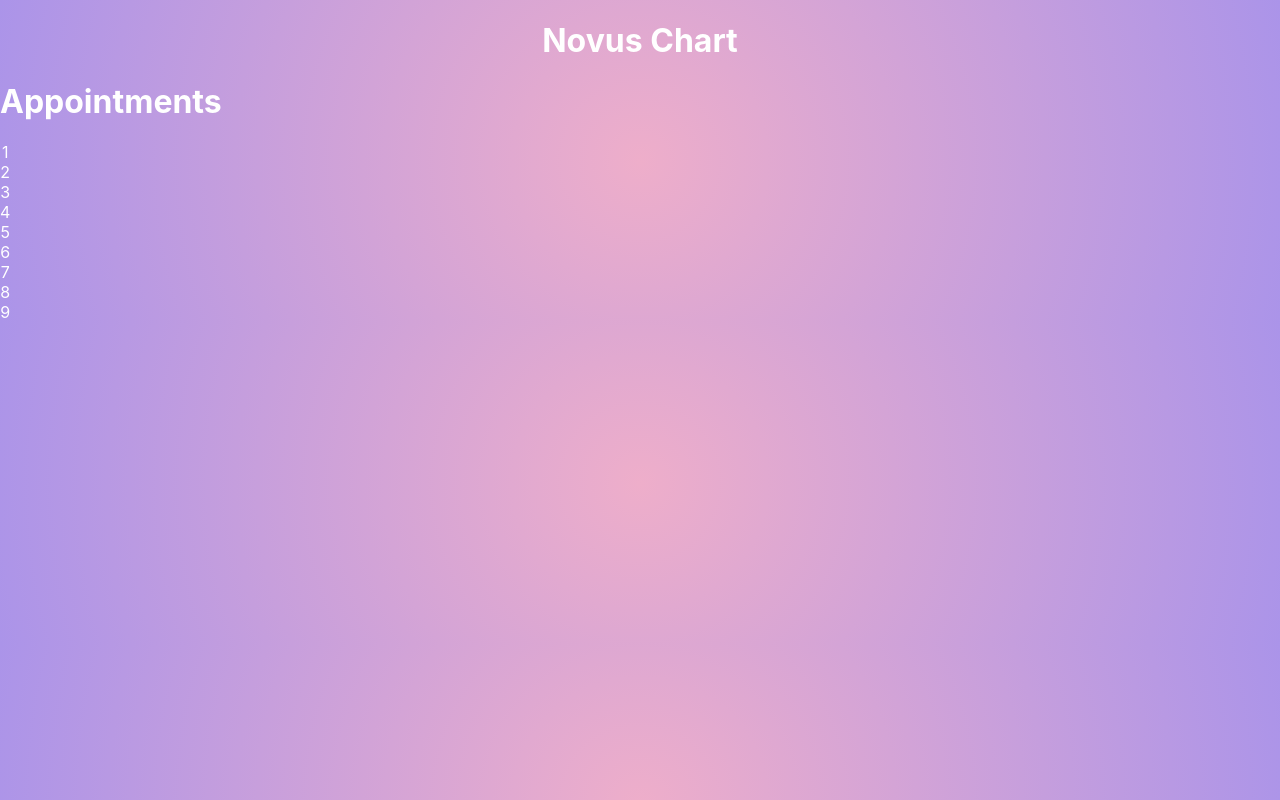
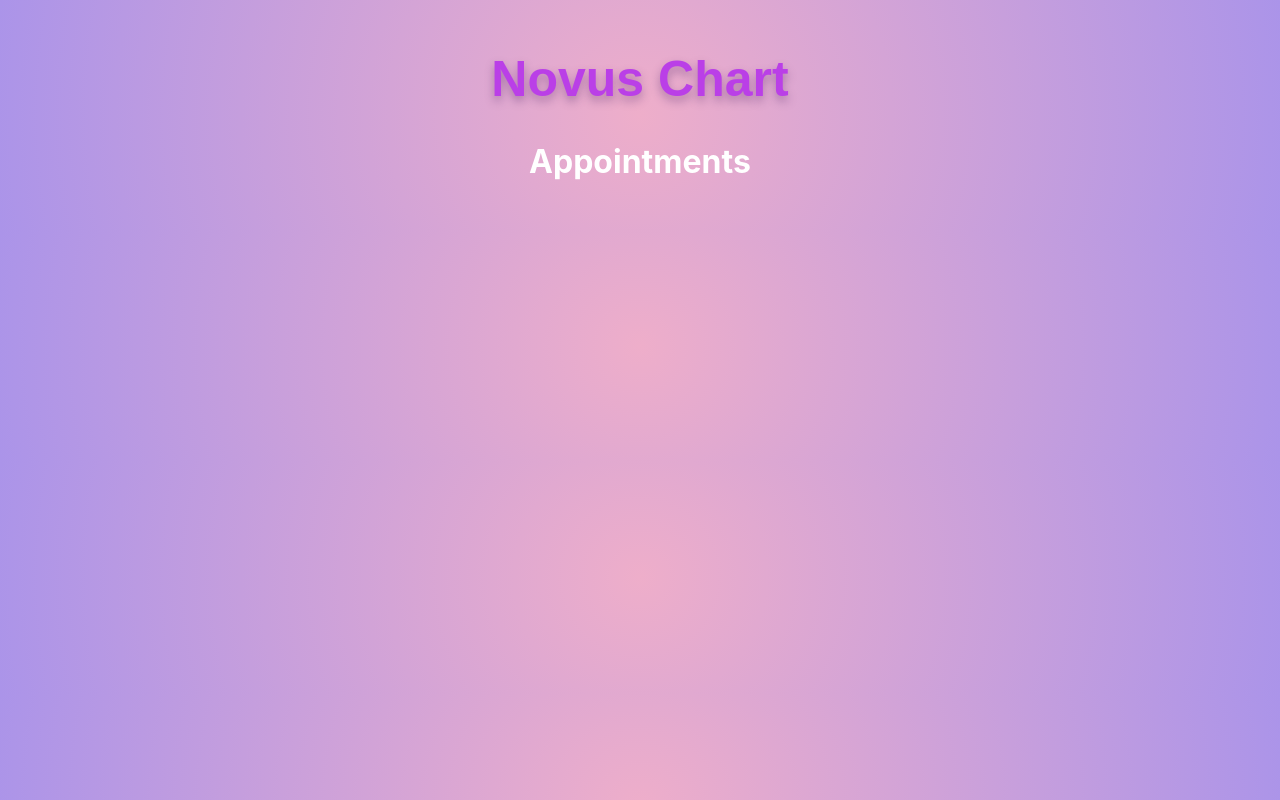
Before and after one commit to GeorgeBerdovskiy/novus-chart, a React (Create React App) app in the folder client/: page /appointments in a window 1280 px wide. Built offline with nearby package versions, Linux system fonts and the light colour scheme.

Commit message:
better looks

```diff
--- a/client/src/App.js
+++ b/client/src/App.js
@@ -1,6 +1,7 @@
 import "./css/App.css";
 import "./css/applet.css";
 import "./css/dashboard.css";
+import "./css/Appointments.css";
 
 import Dashboard from "./Components/Pages/dashboard";
 import {BrowserRouter, Route, Switch} from "react-router-dom";
--- a/client/src/Components/Pages/Appointments.js
+++ b/client/src/Components/Pages/Appointments.js
@@ -3,20 +3,7 @@ import React from "react";
 const Appointments = () => {
     return (
         <>
-            <h1 align= "left" >Appointments</h1>
-            <div className="projects-container-div">
-                <div className="grid-container">
-                    <div className="grid-item">1</div>
-                    <div className="grid-item">2</div>
-                    <div className="grid-item">3</div>
-                    <div className="grid-item">4</div>
-                    <div className="grid-item">5</div>
-                    <div className="grid-item">6</div>
-                    <div className="grid-item">7</div>
-                    <div className="grid-item">8</div>
-                    <div className="grid-item">9</div>
-                </div>
-            </div>
+            <h1>Appointments</h1>
         </>
     );
 };
--- a/client/src/Components/Pages/dashboard.js
+++ b/client/src/Components/Pages/dashboard.js
@@ -15,6 +15,8 @@ const Dashboard = () => {
           <Appointments />
           <TestResults />
           <Payment />
+      </div>
+      <div class="projects-container-div">
           <Messages />
           <Prescriptions />
           <SymptomTracker />
--- a/client/src/css/App.css
+++ b/client/src/css/App.css
@@ -1,5 +1,13 @@
 .App {
   text-align: center;
+}
+
+.App-header {
+  color: #ba3fe7;
+  font-family: "Paytone One", sans-serif;
+  font-size: 25px;
+
+  text-shadow: 0 5px 10px rgba(112, 67, 128, 0.49);
 }
 
 .clickable {
@@ -18,7 +26,7 @@
   width: 100%;
   opacity: 0;
   transition: .5s ease;
-  background-color: #2f99bb;
+  background-color: #e3d6ff;
 }
 
 .clickable:hover {
@@ -38,7 +46,7 @@
 }
 
 .overlayText {
-  color: white;
+  color: #8a6d9c;
   font-family: "Helvetica Neue", sans-serif;
   font-size: 25px;
   position: absolute;
--- a/client/src/css/dashboard.css
+++ b/client/src/css/dashboard.css
@@ -1,15 +1,19 @@
 .projects-container-div {
   display: flex;
   flex-flow: row wrap;
+
+  position: relative;
+  margin: auto;
+  width: 60%;
+  padding: 40px 10px 10px;
 }
 
 .project-item-div {
-  position: relative;
-
-  margin: 0px 32px 32px 0px;
-
+  margin: auto;
   width: 400px;
   max-width: 100%;
+
+  padding: 0 32px 32px 0;
 
   border-radius: 8px;
 }
--- a/client/src/css/index.css
+++ b/client/src/css/index.css
@@ -1,6 +1,6 @@
 body {
   color: #fff;
-  margin: 0;
+  margin: 50px;
   font-family: -apple-system, BlinkMacSystemFont, "Segoe UI", "Roboto", "Oxygen",
     "Ubuntu", "Cantarell", "Fira Sans", "Droid Sans", "Helvetica Neue",
     sans-serif;
```
Also changed, not shown: client/src/css/Appointments.css (added).
